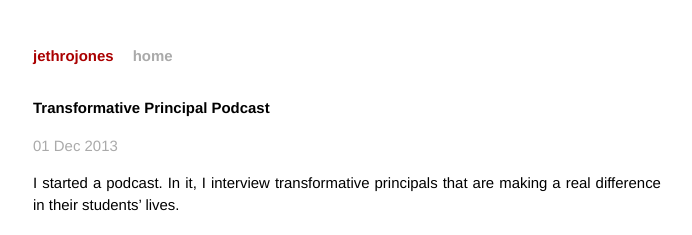
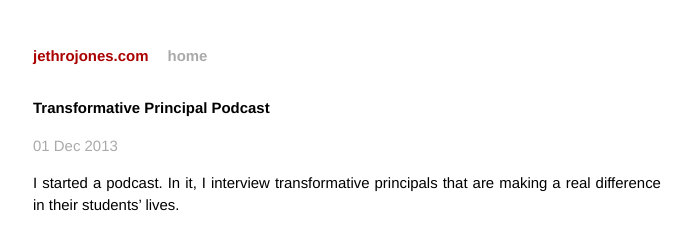
Before and after one commit to jethrojones/jethrojones.github.io, a Jekyll site: the page built from _posts/2013-12-28-podcast-introduction.markdown, in a window 1280 px wide. Shown: the top 235 px of the page, without its empty margins (293-985 px from the left). Built offline with Jekyll 4.4.1, drawn with Linux system fonts in a browser that asks for light colours; Markdown is read by kramdown in place of the engine named in the settings.

Commit message:
Updated Config.yml with url

```diff
--- a/_config.yml
+++ b/_config.yml
@@ -1,3 +1,4 @@
-name: jethrojones
+name: jethrojones.com
+url: http://jethrojones.github.io
 markdown: redcarpet
 pygments: true
```
